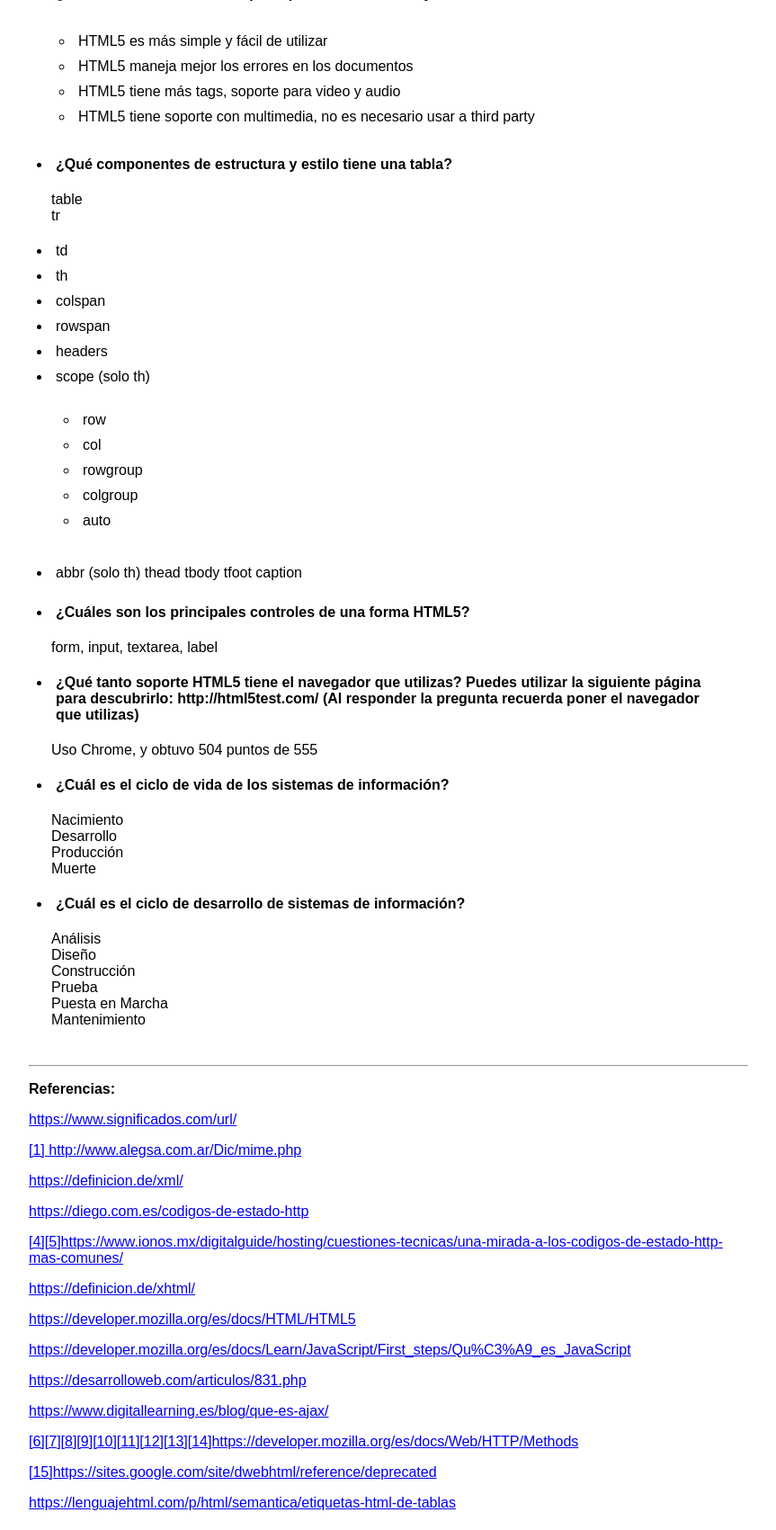
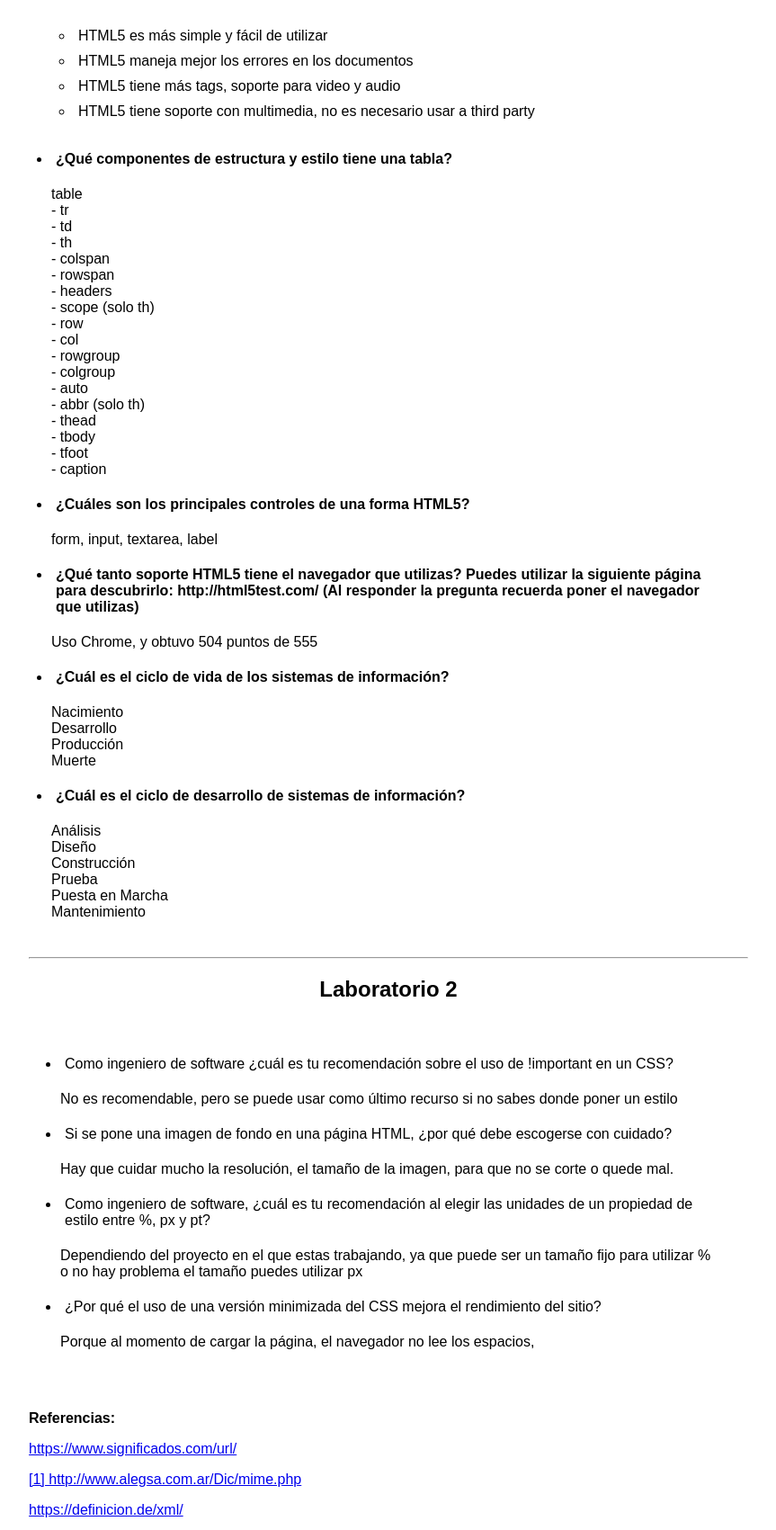
Before and after one commit to A01366111/DAWBD, a PHP site: page / in a window 1280 px wide. Shown: the part 2404-4105 px from the top of the page at 90% size, without its empty margins (208-1071 px from the left). Run offline with PHP 8.4, Linux system fonts and the light colour scheme.

Commit message:
Lab 2 terminado

```diff
--- a/index.html
+++ b/index.html
@@ -21,7 +21,7 @@
     </nav>
 
     <article id="about">
-        <a name="lab1"><h2>Laboratorio 1</h2></a>
+        <a name="lab1"><h2>Laboratorio</h2></a>
             <b><p>Javier Iñiguez Quezada - A01366111 </b> <br> javier.iniguez2498@gmail.com </p>
             <p>Holi Holi, Me llamo Javier, tengo 21 años, soy de Guadalajara Jalisco, viví ahí hasta los 13 años y me fui a vivir a Toluca por el trabajo de mi papá <br> y a los 21 me fui a vivir a Querétaro
                para conocer cosas nuevas y saber que se siente vivir solo. <br> <br>Me gusta mucho el cine, mis películas favoritas son los Thrillers como Animales Nocturnos, dramas Ghost Story y comedias como Superbad, <br>
@@ -94,25 +94,7 @@
                 <li>HTML5 tiene soporte con multimedia, no es necesario usar a third party</li>
             </ul>
             <li><b>¿Qué componentes de estructura y estilo tiene una tabla?</b></li>
-            <p>table <br> tr
-                <li> td
-                <li> th
-                <li> colspan
-                <li> rowspan
-                <li> headers
-                <li> scope (solo th)
-                    <ul>
-                        <li>row
-                        <li>col
-                        <li>rowgroup
-                        <li>colgroup
-                        <li>auto
-                    </ul>
-                <li> abbr (solo th)
-                 thead
-                tbody
-                tfoot
-                caption</p>
+            <p>table <br> - tr <br> - td <br>- th <br> - colspan <br>- rowspan <br>- headers <br>- scope (solo th) <br>-     row<br>-     col <br>-     rowgroup<br>- colgroup<br>- auto<br>- abbr (solo th) <br>- thead <br>- tbody <br>- tfoot <br>- caption</p>
             <li><b>¿Cuáles son los principales controles de una forma HTML5?</b></li>
                 <p>form, input, textarea, label </p>
             <li><b>¿Qué tanto soporte HTML5 tiene el navegador que utilizas? Puedes utilizar la siguiente página para descubrirlo:
@@ -124,6 +106,22 @@
             <p>Análisis <br>Diseño <br> Construcción <br> Prueba <br>Puesta en Marcha <br>Mantenimiento</p>
         </ul>
         <hr>
+            <a name="Laboratorio2"> <h2>Laboratorio 2</h2> </a>
+        <article>
+            <ul>
+                <li>Como ingeniero de software ¿cuál es tu recomendación sobre el uso de !important en un CSS?</li>
+                <p>No es recomendable, pero se puede usar como último recurso si no sabes donde poner un estilo</p>
+                <li>Si se pone una imagen de fondo en una página HTML, ¿por qué debe escogerse con cuidado?</li>
+                <p>Hay que cuidar mucho la resolución, el tamaño de la imagen, para que no se corte o quede mal.</p>
+                <li>Como ingeniero de software, ¿cuál es tu recomendación al elegir las unidades de un propiedad de estilo entre %, px y pt?</li>
+                <p>Dependiendo del proyecto en el que estas trabajando, ya que puede ser un tamaño fijo para utilizar % o no hay problema el tamaño puedes utilizar px</p>
+                <li>¿Por qué el uso de una versión minimizada del CSS mejora el rendimiento del sitio?</li>
+                <p>Porque al momento de cargar la página, el navegador no lee los espacios, </p>
+            </ul>
+
+        </article>
+
+
 
         <a name="referencias"><p><b>Referencias: </b></p></a>
 
--- a/style.css
+++ b/style.css
@@ -10,6 +10,10 @@ header {
     background-color: #22C1DA;
 }
 
+h2{
+    text-align: center;
+}
+
 article {
     padding: 10px;
     background-color: white;
@@ -18,7 +22,6 @@ article {
 }
 
 #about{
-    border-style: solid;
     text-align: center;
 }
 
```
